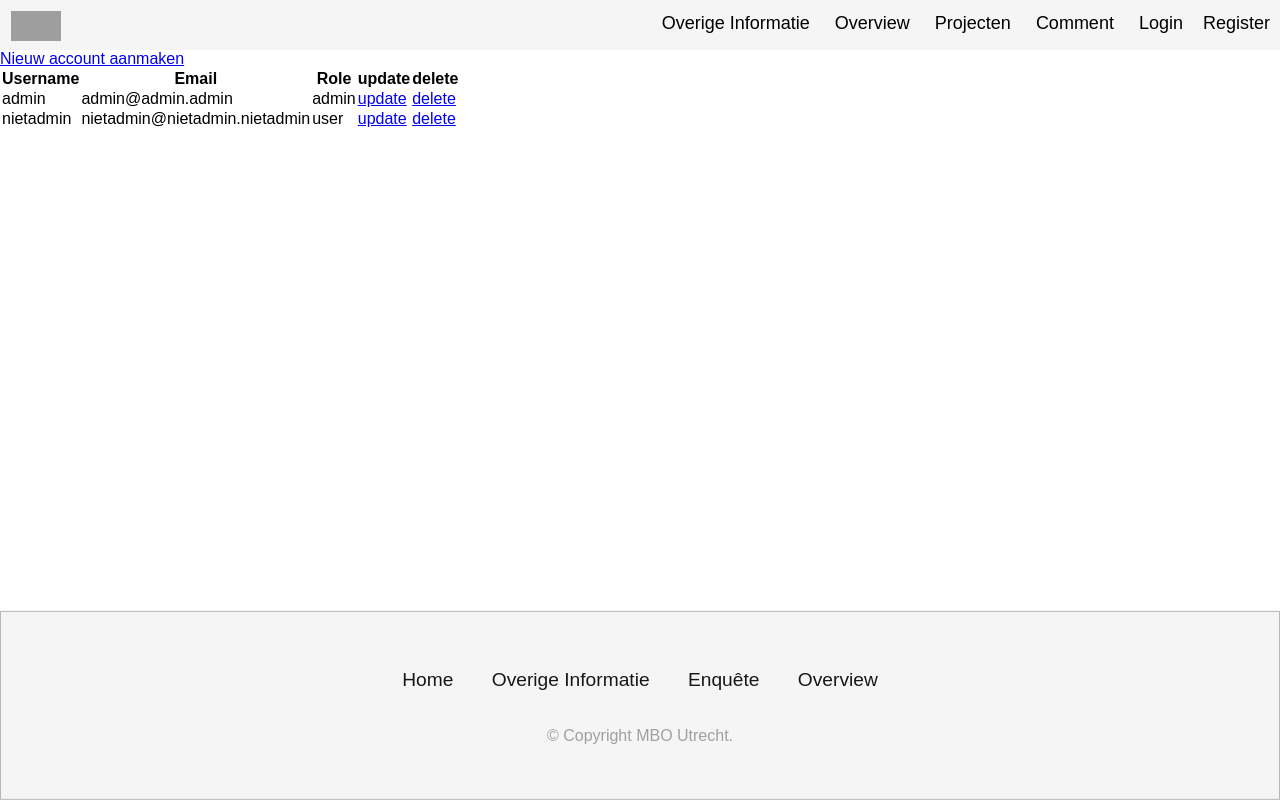
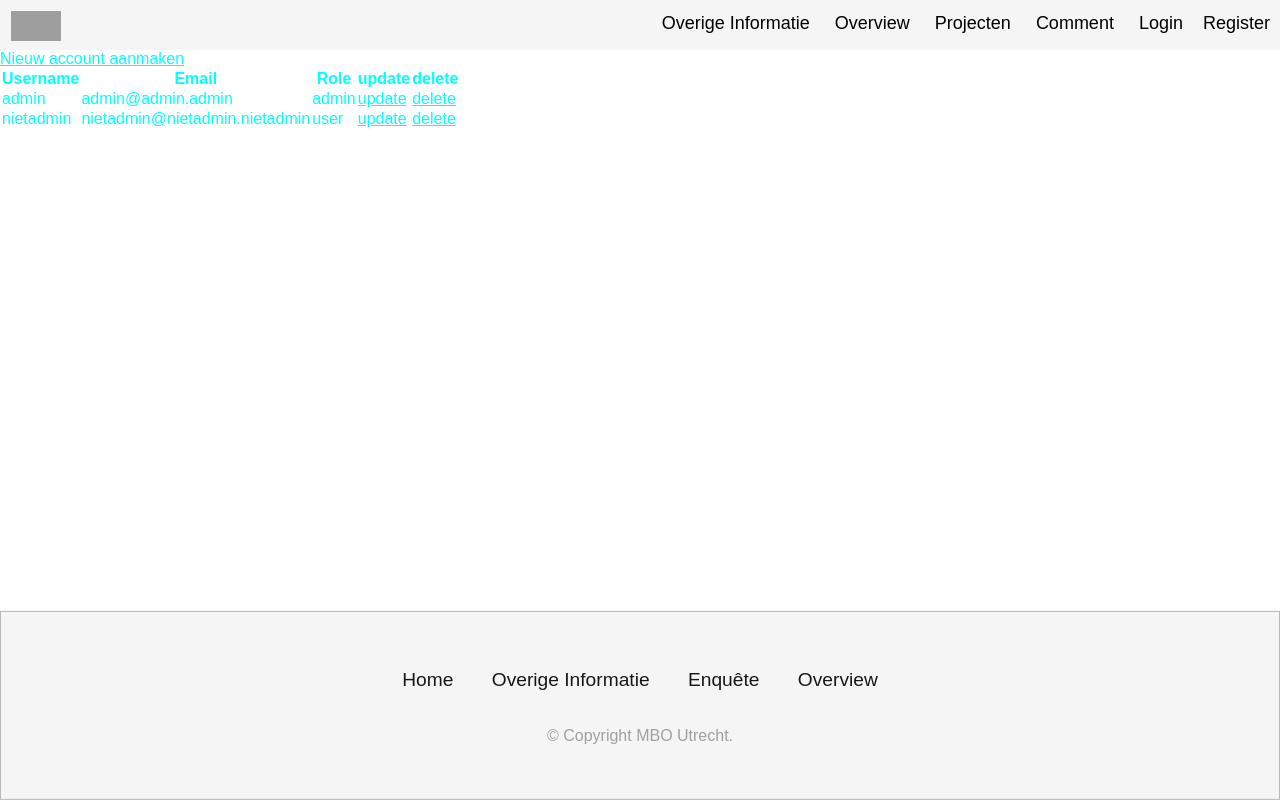
Before and after one commit to sanderDijkxhoorn/Opendag-mvc, a PHP site: page /accounts in a window 1280 px wide. Run offline with PHP 8.4, Linux system fonts and the light colour scheme; data comes from the database, SQL or seed files in the repository; some libraries are stand-ins or nearby versions; grey boxes are pictures that could not be loaded.

Commit message:
Created a new CSS file for accounts page

```diff
--- a/app/views/accounts/index.php
+++ b/app/views/accounts/index.php
@@ -1,3 +1,5 @@
+<link rel="stylesheet" href="/css/accounts.css">
+
 <?php
 // Show deleteStatus if exists as alert
 if (isset($data['deleteStatus'])) {
--- /dev/null
+++ b/public/css/accounts.css
@@ -0,0 +1,3 @@
+* {
+    color: aqua;
+}
```
